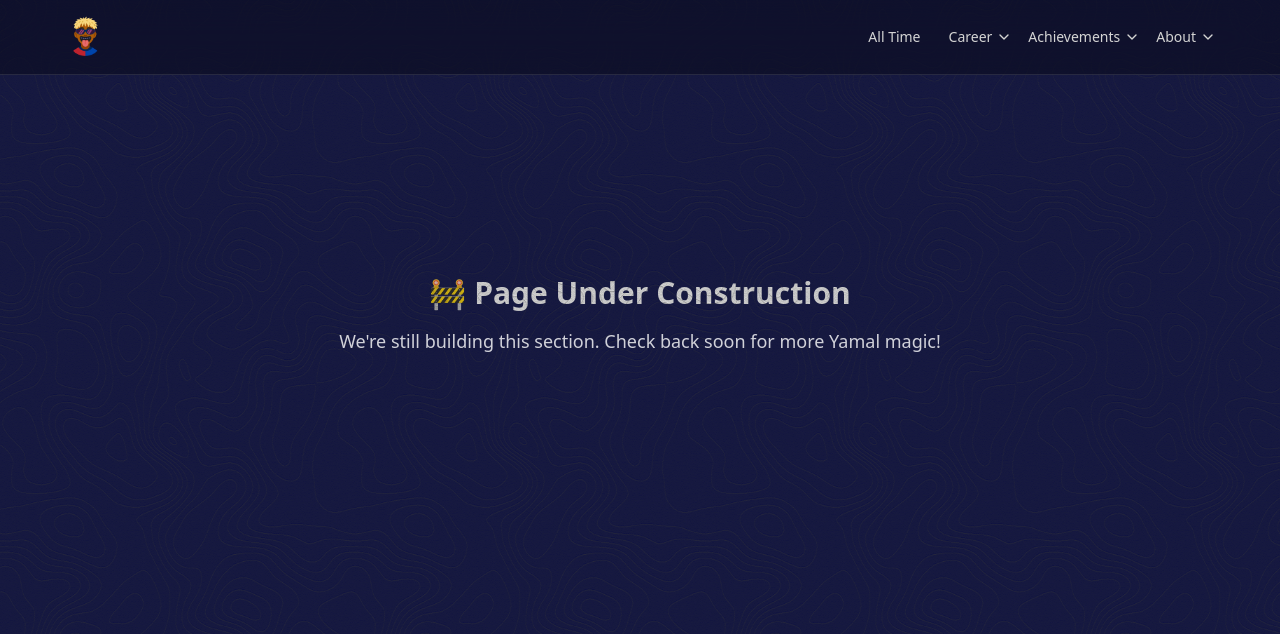
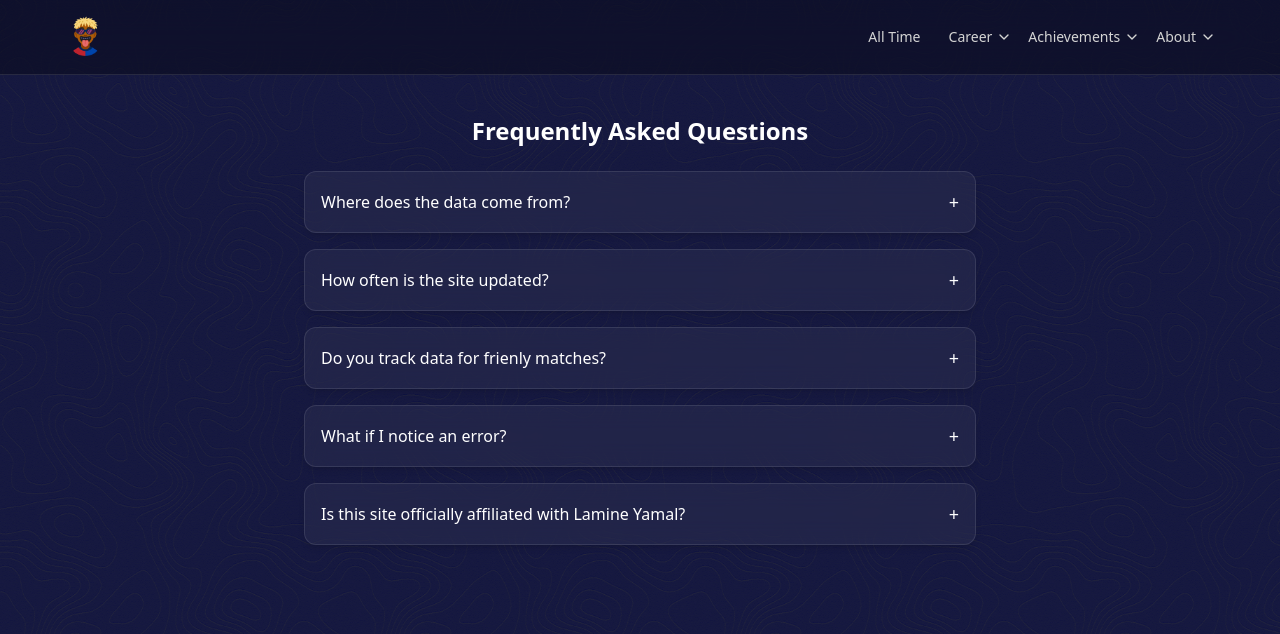
Before and after one commit to nothier7/yamalverse, a Next.js app: page /faqs in a window 1280 px wide. Shown: the top 634 px of the page. Built offline with nearby package versions, Linux system fonts and the light colour scheme.

Commit message:
Added a FAQ page

```diff
--- a/src/app/faqs/page.tsx
+++ b/src/app/faqs/page.tsx
@@ -1,5 +1,63 @@
-import UnderConstruction from '../components/UnderConstruction';
+'use client';
 
-export default function FaqPage() {
-  return <UnderConstruction />;
-}
+import { useState } from 'react';
+
+const faqs = [
+  {
+    question: 'Where does the data come from?',
+    answer: 'All stats are manually verified and sourced from publicly available match reports and performance datasets. We use OPTA data for match statistics.',
+  },
+  {
+    question: 'How often is the site updated?',
+    answer: 'Match stats are updated within 24 hours after each game played by Lamine Yamal.',
+  },
+  {
+    question: 'Do you track data for frienly matches?',
+    answer: 'We do track data for International friendlies, but not for club friendlies. Only competitive matches are included in the stats.',
+  },
+  {
+    question: 'What if I notice an error?',
+    answer: 'You can report errors by contacting us on Twitter/X @yamalverse',
+  },
+  {
+    question: 'Is this site officially affiliated with Lamine Yamal?',
+    answer: 'No. This is a fan-made project and not affiliated with FC Barcelona, the Spanish Football Federation, or Lamine Yamal.',
+  },
+];
+
+const FaqPage = () => {
+  const [openIndex, setOpenIndex] = useState<number | null>(null);
+
+  const toggle = (index: number) => {
+    setOpenIndex(prev => (prev === index ? null : index));
+  };
+
+  return (
+    <div className="relative z-10 flex flex-col items-center gap-6 py-10 max-w-2xl mx-auto">
+      <h1 className="text-2xl font-bold text-white">Frequently Asked Questions</h1>
+
+      <div className="w-full flex flex-col gap-4">
+        {faqs.map((faq, i) => (
+          <div
+            key={i}
+            className="bg-white/5 border border-white/10 rounded-xl p-4 backdrop-blur-md transition duration-200 shadow-md"
+          >
+            <button
+              className="flex justify-between items-center w-full text-left text-white font-medium text-base"
+              onClick={() => toggle(i)}
+            >
+              <span>{faq.question}</span>
+              <span className="text-lg">{openIndex === i ? '−' : '+'}</span>
+            </button>
+
+            {openIndex === i && (
+              <p className="text-sm text-neutral-300 mt-2">{faq.answer}</p>
+            )}
+          </div>
+        ))}
+      </div>
+    </div>
+  );
+};
+
+export default FaqPage;
```
